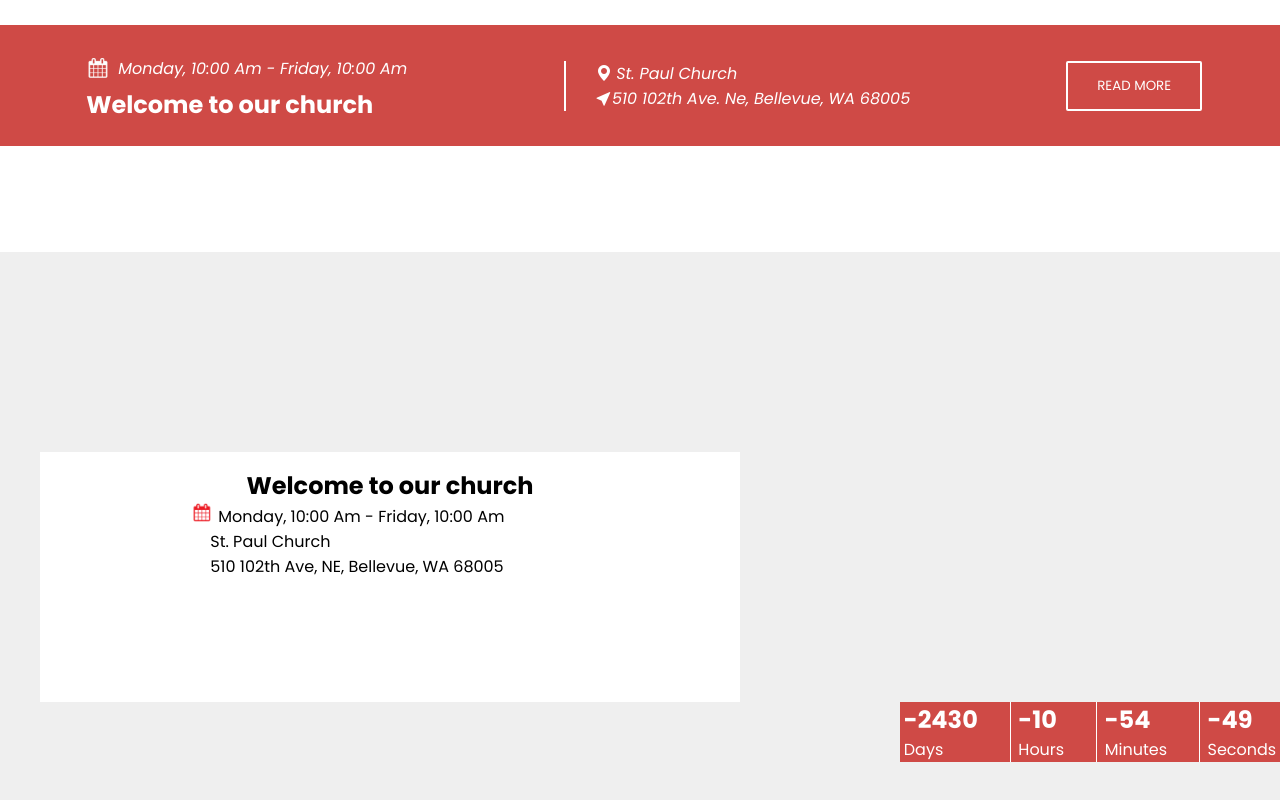
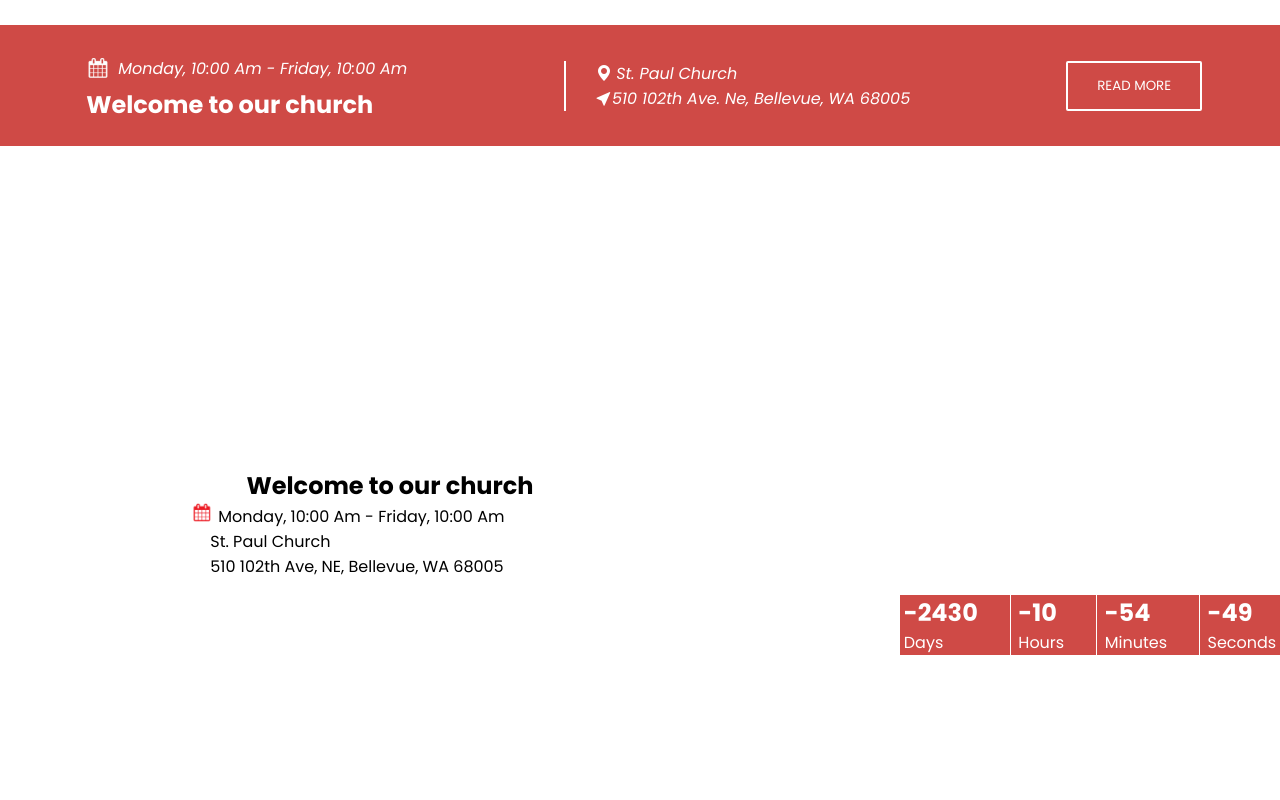
Before and after one commit to G-CODE26/Church-Template-task, a plain HTML site: page index.html in a window 1280 px wide. Shown: the part 1188-1988 px from the top of the page. After the commit the page ends 1843 px from the top, so only its background shows below. Drawn offline with nearby package versions, Linux system fonts and the light colour scheme.

Commit message:
I dont know what to say

```diff
--- a/style.css
+++ b/style.css
@@ -188,11 +188,7 @@ li>a {
     display: flex;
     align-items: center;
 }
-/* .b1 {
-    padding: 5px;
-    border-right: 2px solid white;
 
-} */
 .days{
     padding-right:2rem;
     border-right: 1px solid white;
@@ -351,12 +347,13 @@ li>a {
 }
 
 .Welcome-church {
-    height: 90vh;
-    background-color: #efefef;
+    /* display: flex; */
+    /* height: 90vh; */
+    /* background-color: #efefef; */
 }
 
 .Box-1 {
-    height: 250px;
+    /* height: 250px; */
     width: 700px;
     padding: 1rem;
 
@@ -367,7 +364,7 @@ li>a {
     margin: auto 40px;
     background-color: white;
     margin-top: 200px;
-    display: inline-block
+    /* display: inline-block */
 }
 
 .Box-1>h2 {
```
